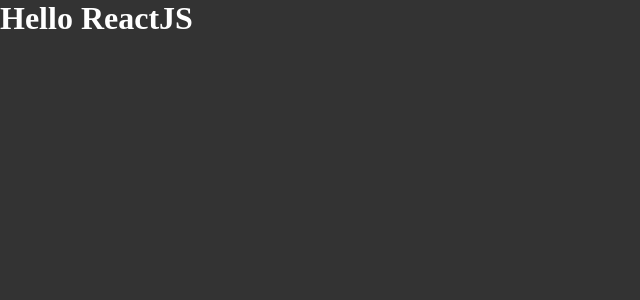
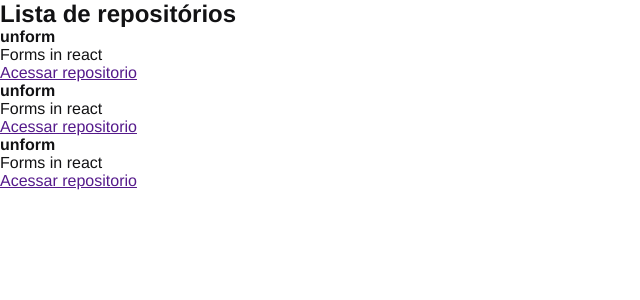
Before and after one commit to alandlan/Ignite_ReactJs_Cap1_1, a React app: page / in a window 1280 px wide. Shown: the top 300 px of the page, without its empty margins (0-640 px from the left). Built offline with nearby package versions, Linux system fonts and the light colour scheme.

Commit message:
Criando repository list

```diff
--- a/src/App.jsx
+++ b/src/App.jsx
@@ -1,6 +1,7 @@
+import { RepositoryList } from './components/RepositoryList';
 import './styles/global.scss';
 
 export function App(){
 
-    return <h1>Hello ReactJS</h1>
+    return <RepositoryList />
 }
--- /dev/null
+++ b/src/components/RepositoryList.jsx
@@ -0,0 +1,29 @@
+export function RepositoryList(){
+    return(
+        <section className="repository-list">
+            <h1>Lista de repositórios</h1>
+            <ul>
+                <li>
+                    <strong>unform</strong>
+                    <p>Forms in react</p>
+
+                    <a href="">Acessar repositorio</a>
+                </li>
+
+                <li>
+                    <strong>unform</strong>
+                    <p>Forms in react</p>
+
+                    <a href="">Acessar repositorio</a>
+                </li>
+
+                <li>
+                    <strong>unform</strong>
+                    <p>Forms in react</p>
+
+                    <a href="">Acessar repositorio</a>
+                </li>
+            </ul>
+        </section>
+    )
+}
--- a/src/styles/global.scss
+++ b/src/styles/global.scss
@@ -5,7 +5,6 @@
 }
 
 body{
-    font: Arial,Helvetica,sans-serif;
-    background: #333;
-    color:#fff;
+    font: 16px "Helvetica Neue", Arial, sans-serif;
+    color:#121214;
 }
```
